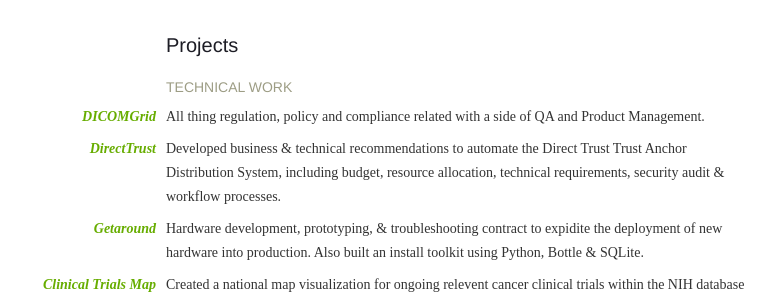
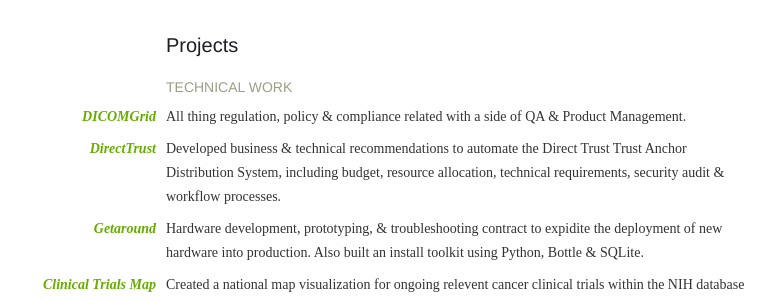
Before and after one commit to laurenstill/laurenstill.github.io, a Jekyll site: the page built from index.html, in a window 1280 px wide. Shown: the part 589-889 px from the top of the page, without its empty margins (279-1063 px from the left). Built offline with Jekyll 4.4.1, drawn with Linux system fonts in a browser that asks for light colours.

Commit message:
Update index.html
amp

```diff
--- a/_layouts/index.html
+++ b/_layouts/index.html
@@ -48,7 +48,7 @@
                     <a href="http://www.dicomgrid.com">DICOMGrid</a>
                 </span>
                 <span class="project-desc">
-                    All thing regulation, policy and compliance related with a side of QA and Product Management.
+                    All thing regulation, policy &amp; compliance related with a side of QA &amp; Product Management.
                     </span>
             </li>
             <li class="project">
```
